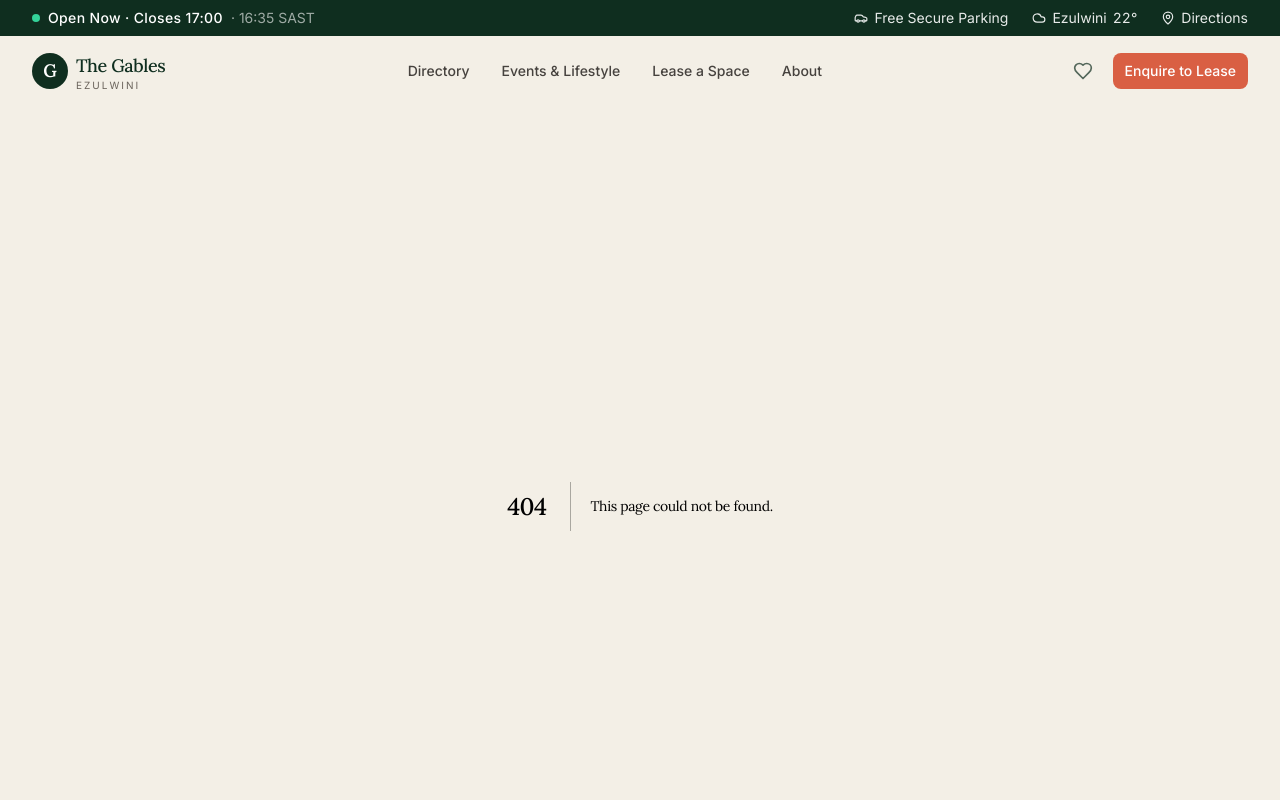
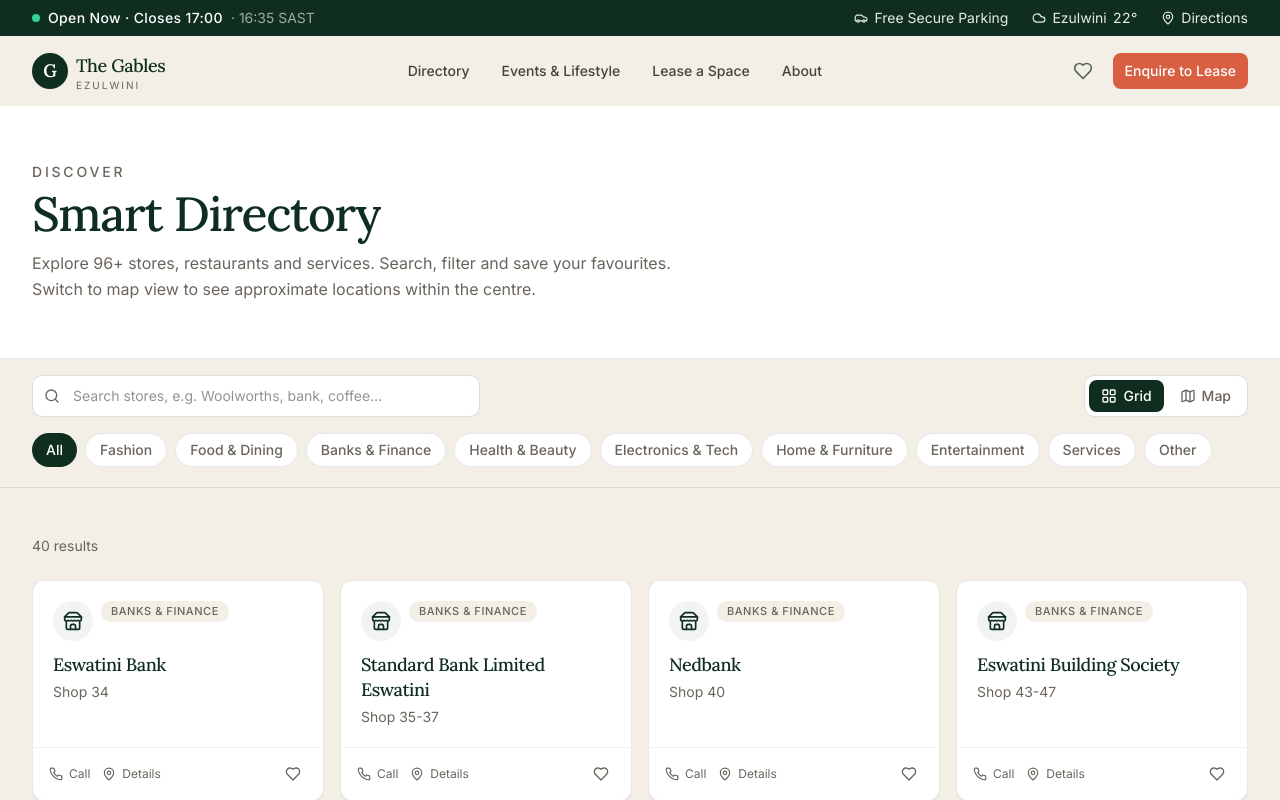
Before and after one commit to Brightwell-Dlamini/the-gables-digital, a Next.js app: page /directory in a window 1280 px wide. Before the commit this address had no page. Shown: the top 800 px of the page. Built offline with nearby package versions, Linux system fonts and the light colour scheme.

Commit message:
feat: complete Smart Directory page with search, category filters, grid/map toggle and favourites

```diff
--- /dev/null
+++ b/src/app/directory/page.tsx
@@ -0,0 +1,225 @@
+"use client";
+
+import { useMemo, useState, useCallback } from "react";
+import { motion, AnimatePresence, LayoutGroup } from "framer-motion";
+import { Search, LayoutGrid, Map as MapIcon, X } from "lucide-react";
+import { stores, categories, searchStores, type Store, type StoreCategory } from "@/data/stores";
+import { StoreCard } from "@/components/directory/StoreCard";
+import { QuickView } from "@/components/directory/QuickView";
+import { Button } from "@/components/ui/button";
+import { cn } from "@/lib/utils";
+
+type ViewMode = "grid" | "map";
+
+export default function DirectoryPage() {
+  const [query, setQuery] = useState("");
+  const [activeCategory, setActiveCategory] = useState<StoreCategory | "All">("All");
+  const [viewMode, setViewMode] = useState<ViewMode>("grid");
+  const [selectedStore, setSelectedStore] = useState<Store | null>(null);
+  const [favourites, setFavourites] = useState<Set<string>>(new Set());
+
+  const filtered = useMemo(() => {
+    let list = stores;
+    if (activeCategory !== "All") {
+      list = list.filter((s) => s.category === activeCategory);
+    }
+    return searchStores(query, list);
+  }, [query, activeCategory]);
+
+  const toggleFavourite = useCallback((id: string) => {
+    setFavourites((prev) => {
+      const next = new Set(prev);
+      if (next.has(id)) next.delete(id);
+      else next.add(id);
+      return next;
+    });
+  }, []);
+
+  return (
+    <div className="min-h-screen bg-sand">
+      <section className="border-b border-forest/10 bg-white">
+        <div className="mx-auto max-w-7xl px-4 sm:px-6 lg:px-8 py-10 sm:py-14">
+          <p className="text-sm font-medium uppercase tracking-[0.2em] text-ink-muted">Discover</p>
+          <h1 className="mt-2 font-serif text-3xl sm:text-4xl md:text-5xl font-medium text-forest tracking-tight">
+            Smart Directory
+          </h1>
+          <p className="mt-3 max-w-2xl text-ink-muted leading-relaxed">
+            Explore 96+ stores, restaurants and services. Search, filter and save your favourites.
+            Switch to map view to see approximate locations within the centre.
+          </p>
+        </div>
+      </section>
+
+      <div className="sticky top-16 z-30 border-b border-forest/10 bg-sand/95 backdrop-blur-md">
+        <div className="mx-auto max-w-7xl px-4 sm:px-6 lg:px-8 py-4">
+          <div className="flex flex-col gap-4 sm:flex-row sm:items-center sm:justify-between">
+            <div className="relative flex-1 max-w-md">
+              <Search className="absolute left-3 top-1/2 h-4 w-4 -translate-y-1/2 text-ink-muted" />
+              <input
+                type="search"
+                value={query}
+                onChange={(e) => setQuery(e.target.value)}
+                placeholder="Search stores, e.g. Woolworths, bank, coffee…"
+                className="w-full rounded-lg border border-forest/15 bg-white py-2.5 pl-10 pr-10 text-sm text-forest placeholder:text-ink-muted/70 focus:border-forest/40 focus:outline-none focus:ring-2 focus:ring-terracotta/30"
+                aria-label="Search directory"
+              />
+              {query && (
+                <button
+                  type="button"
+                  onClick={() => setQuery("")}
+                  className="absolute right-3 top-1/2 -translate-y-1/2 text-ink-muted hover:text-forest"
+                  aria-label="Clear search"
+                >
+                  <X className="h-4 w-4" />
+                </button>
+              )}
+            </div>
+
+            <div className="flex items-center gap-1 rounded-lg border border-forest/15 bg-white p-1">
+              <button
+                type="button"
+                onClick={() => setViewMode("grid")}
+                className={cn(
+                  "flex items-center gap-1.5 rounded-md px-3 py-1.5 text-sm font-medium transition-colors",
+                  viewMode === "grid" ? "bg-forest text-white" : "text-ink-muted hover:text-forest"
+                )}
+                aria-pressed={viewMode === "grid"}
+              >
+                <LayoutGrid className="h-4 w-4" />
+                Grid
+              </button>
+              <button
+                type="button"
+                onClick={() => setViewMode("map")}
+                className={cn(
+                  "flex items-center gap-1.5 rounded-md px-3 py-1.5 text-sm font-medium transition-colors",
+                  viewMode === "map" ? "bg-forest text-white" : "text-ink-muted hover:text-forest"
+                )}
+                aria-pressed={viewMode === "map"}
+              >
+                <MapIcon className="h-4 w-4" />
+                Map
+              </button>
+            </div>
+          </div>
+
+          <div className="mt-4 flex gap-2 overflow-x-auto pb-1">
+            <button
+              type="button"
+              onClick={() => setActiveCategory("All")}
+              className={cn(
+                "shrink-0 rounded-full px-3.5 py-1.5 text-sm font-medium transition-colors",
+                activeCategory === "All"
+                  ? "bg-forest text-white"
+                  : "bg-white text-ink-muted border border-forest/10 hover:border-forest/30 hover:text-forest"
+              )}
+            >
+              All
+            </button>
+            {categories.map((cat) => (
+              <button
+                key={cat}
+                type="button"
+                onClick={() => setActiveCategory(cat)}
+                className={cn(
+                  "shrink-0 rounded-full px-3.5 py-1.5 text-sm font-medium transition-colors",
+                  activeCategory === cat
+                    ? "bg-forest text-white"
+                    : "bg-white text-ink-muted border border-forest/10 hover:border-forest/30 hover:text-forest"
+                )}
+              >
+                {cat}
+              </button>
+            ))}
+          </div>
+        </div>
+      </div>
+
+      <div className="mx-auto max-w-7xl px-4 sm:px-6 lg:px-8 py-8 sm:py-12">
+        <div className="mb-6">
+          <p className="text-sm text-ink-muted">
+            {filtered.length} {filtered.length === 1 ? "result" : "results"}
+            {query && (
+              <>
+                {" "}for “<span className="font-medium text-forest">{query}</span>”
+              </>
+            )}
+          </p>
+        </div>
+
+        {viewMode === "grid" ? (
+          <LayoutGroup>
+            <motion.div
+              layout
+              className="grid grid-cols-1 gap-4 sm:grid-cols-2 lg:grid-cols-3 xl:grid-cols-4"
+            >
+              <AnimatePresence mode="popLayout">
+                {filtered.map((store) => (
+                  <StoreCard
+                    key={store.id}
+                    store={store}
+                    onSelect={setSelectedStore}
+                    isFavourite={favourites.has(store.id)}
+                    onToggleFavourite={toggleFavourite}
+                  />
+                ))}
+              </AnimatePresence>
+            </motion.div>
+          </LayoutGroup>
+        ) : (
+          <div className="relative aspect-[16/10] w-full overflow-hidden rounded-2xl border border-forest/10 bg-forest/5">
+            <div className="absolute inset-0 bg-[radial-gradient(ellipse_at_center,_var(--tw-gradient-stops))] from-sand via-sand/80 to-forest/10" />
+            <p className="absolute left-4 top-4 z-10 rounded-full bg-white/90 px-3 py-1 text-xs font-medium text-forest shadow-sm">
+              Approximate centre layout · Click a pin
+            </p>
+            {filtered.map((store) => (
+              <button
+                key={store.id}
+                type="button"
+                onClick={() => setSelectedStore(store)}
+                className="absolute z-10 flex h-8 w-8 -translate-x-1/2 -translate-y-1/2 items-center justify-center rounded-full bg-forest text-white text-[10px] font-bold shadow-md transition-transform hover:scale-125 focus:outline-none focus-visible:ring-2 focus-visible:ring-terracotta"
+                style={{
+                  left: `${store.mapX ?? 50}%`,
+                  top: `${store.mapY ?? 50}%`,
+                }}
+                title={store.name}
+                aria-label={store.name}
+              >
+                {store.name.charAt(0)}
+              </button>
+            ))}
+            {filtered.length === 0 && (
+              <div className="absolute inset-0 flex items-center justify-center">
+                <p className="text-ink-muted">No stores match your filters</p>
+              </div>
+            )}
+          </div>
+        )}
+
+        {filtered.length === 0 && viewMode === "grid" && (
+          <div className="py-20 text-center">
+            <p className="text-lg text-ink-muted">No stores match your search.</p>
+            <Button
+              variant="outline"
+              className="mt-4"
+              onClick={() => {
+                setQuery("");
+                setActiveCategory("All");
+              }}
+            >
+              Clear filters
+            </Button>
+          </div>
+        )}
+      </div>
+
+      <QuickView
+        store={selectedStore}
+        open={!!selectedStore}
+        onOpenChange={(open) => !open && setSelectedStore(null)}
+        isFavourite={selectedStore ? favourites.has(selectedStore.id) : false}
+        onToggleFavourite={toggleFavourite}
+      />
+    </div>
+  );
+}
```
